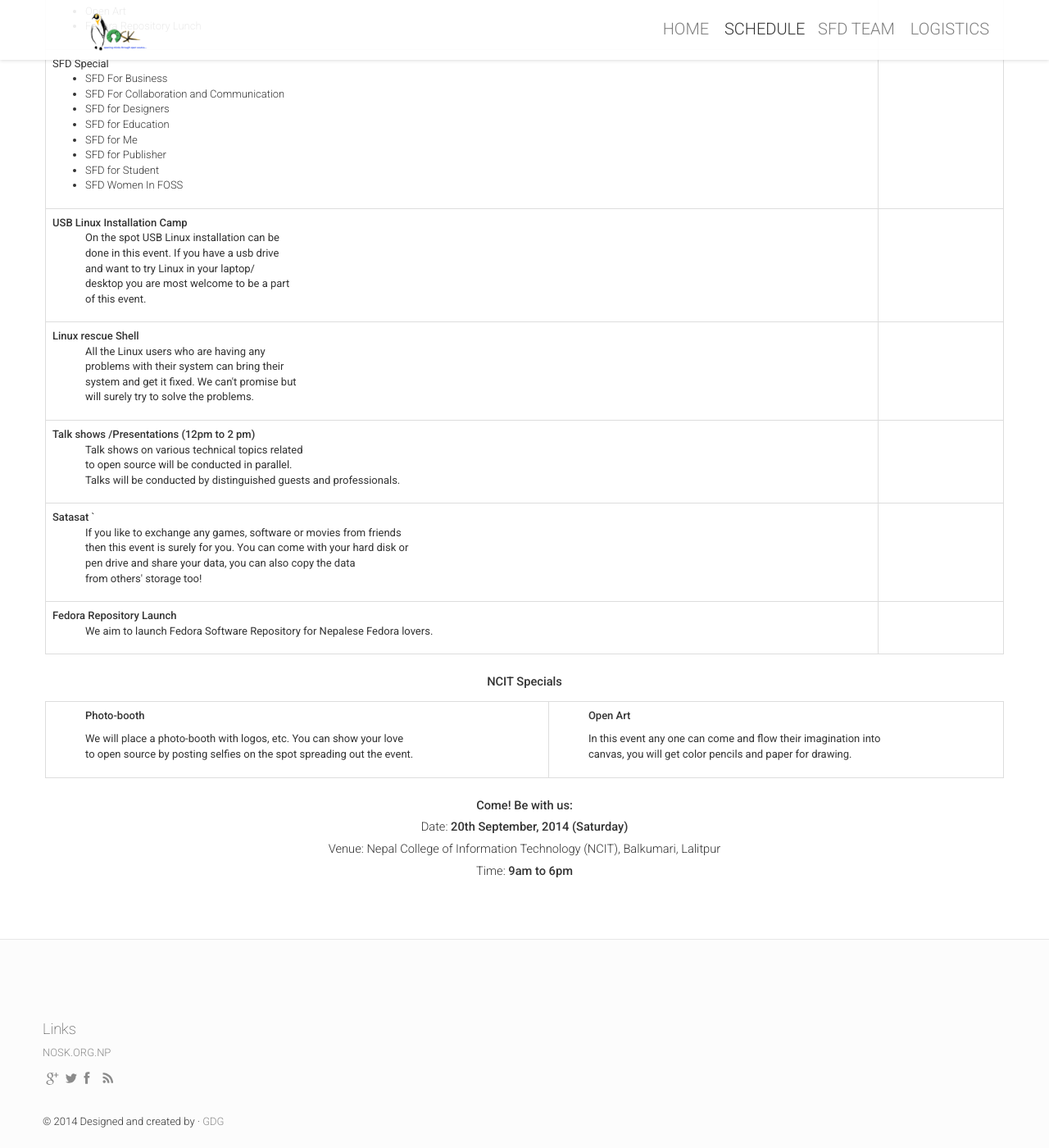
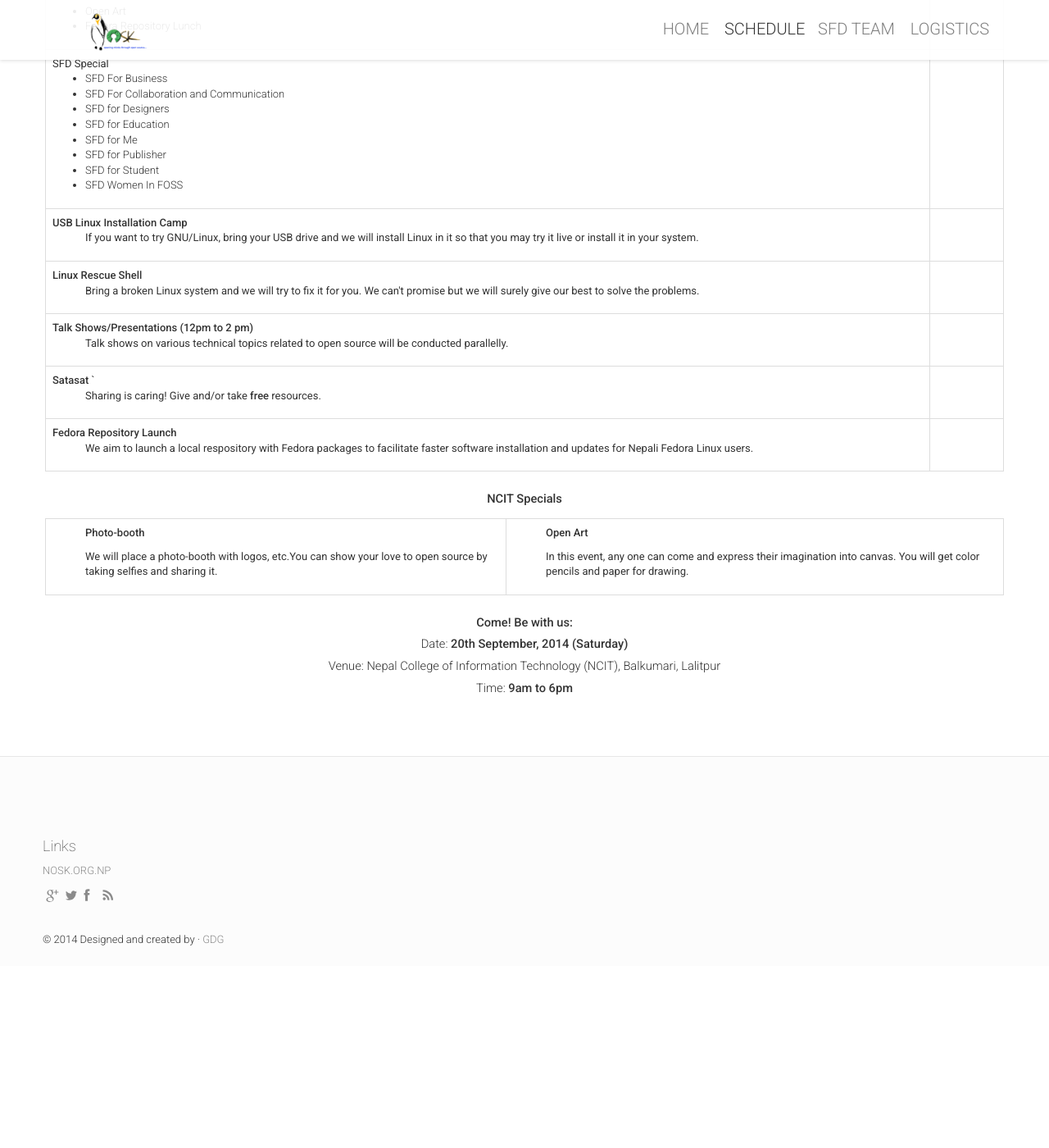
Before and after one commit to openosk/openosk.github.io, a Jekyll site: the page built from schedule.html, in a window 1280 px wide and 1400 px high, scrolled down 875 px. Shown: the whole window at 82% size. Built offline with Jekyll 4.4.1, drawn with Linux system fonts in a browser that asks for light colours; nearby versions of some CDN libraries; comment, search, counter and statistics services are not loaded; after the commit the page ends 2053 px from its top, so only the background shows below that.

Commit message:
updated schedule page

```diff
--- a/_includes/schedule-table.html
+++ b/_includes/schedule-table.html
@@ -51,34 +51,32 @@
 							</tr>
 							<tr>
                                 <td><b>USB Linux Installation Camp</b>
-								<br/><ul>On the spot USB Linux installation can be<br/>
-								done in this event. If you have a usb drive<br/>
-								and want to try Linux in your laptop/<br/>
-								desktop you are most welcome to be a part<br/>
-								of this event.</ul>
+								<br/><ul>
+                                If you want to try GNU/Linux, bring your USB drive and we will install Linux in it so that you may try it live or install it in your system.
+                                </ul>
 								</td>
                                 <td></td>
                             </tr>
 							<tr>
-                                <td><b>Linux rescue Shell</b>
-								<ul>All the Linux users who are having any<br/> problems with their system can bring their<br/> system and get it fixed. We can't promise but<br/> will surely try to solve the problems.</ul>
+                                <td><b>Linux Rescue Shell</b>
+								<ul>Bring a broken Linux system and we will try to fix it for you. We can't promise but we will surely give our best to solve the problems.</ul>
                                 </td>
 								<td></td>
                             </tr>
 							<tr>
-								<td><b>Talk shows /Presentations (12pm to 2 pm)</b>
-								<ul>Talk shows on various technical topics related<br/> to open source will be conducted in parallel.<br/> Talks will be conducted by distinguished guests and professionals.</ul>
+								<td><b>Talk Shows/Presentations (12pm to 2 pm)</b>
+								<ul>Talk shows on various technical topics related to open source will be conducted parallelly.</ul>
 								</td>
 								<td></td>
 							</tr>
 							<tr>
 								<td><b>Satasat</b>
-`								<ul>If you like to exchange any games, software or movies from friends<br/> then this event is surely for you. You can come with your hard disk or<br/> pen drive and share your data, you can also copy the data<br/> from others' storage too!</ul>
+`								<ul>Sharing is caring! Give and/or take <strong>free</strong> resources.</ul>
 								</td>
 								<td></td>
 							</tr>
 							<tr><td><b>Fedora Repository Launch</b>
-							<ul>We aim to launch Fedora Software Repository for Nepalese Fedora lovers.<ul>
+							<ul>We aim to launch a local respository with Fedora packages to facilitate faster software installation and updates for Nepali Fedora Linux users.<ul>
 							</td>
 							<td></td>
 							</tr>
@@ -88,11 +86,11 @@
 							<tr>
 							<td>
 							<ul><b>Photo-booth</b></ul>
-							<ul>We will place a photo-booth with logos, etc. You can show your love<br/> to open source by posting selfies on the spot spreading out the event.</ul>
+							<ul>We will place a photo-booth with logos, etc.You can show your love to open source by taking selfies and sharing it.</ul>
 							</td>
 							<td>
 							<ul><b>Open Art</b></ul>
-							<ul>In this event any one can come and flow their imagination into<br/> canvas, you will get color pencils and paper for drawing.</ul>
+							<ul>In this event, any one can come and express their imagination into canvas. You will get color pencils and paper for drawing.</ul>
 							</td>
 							</tr>
 							</table>
```
